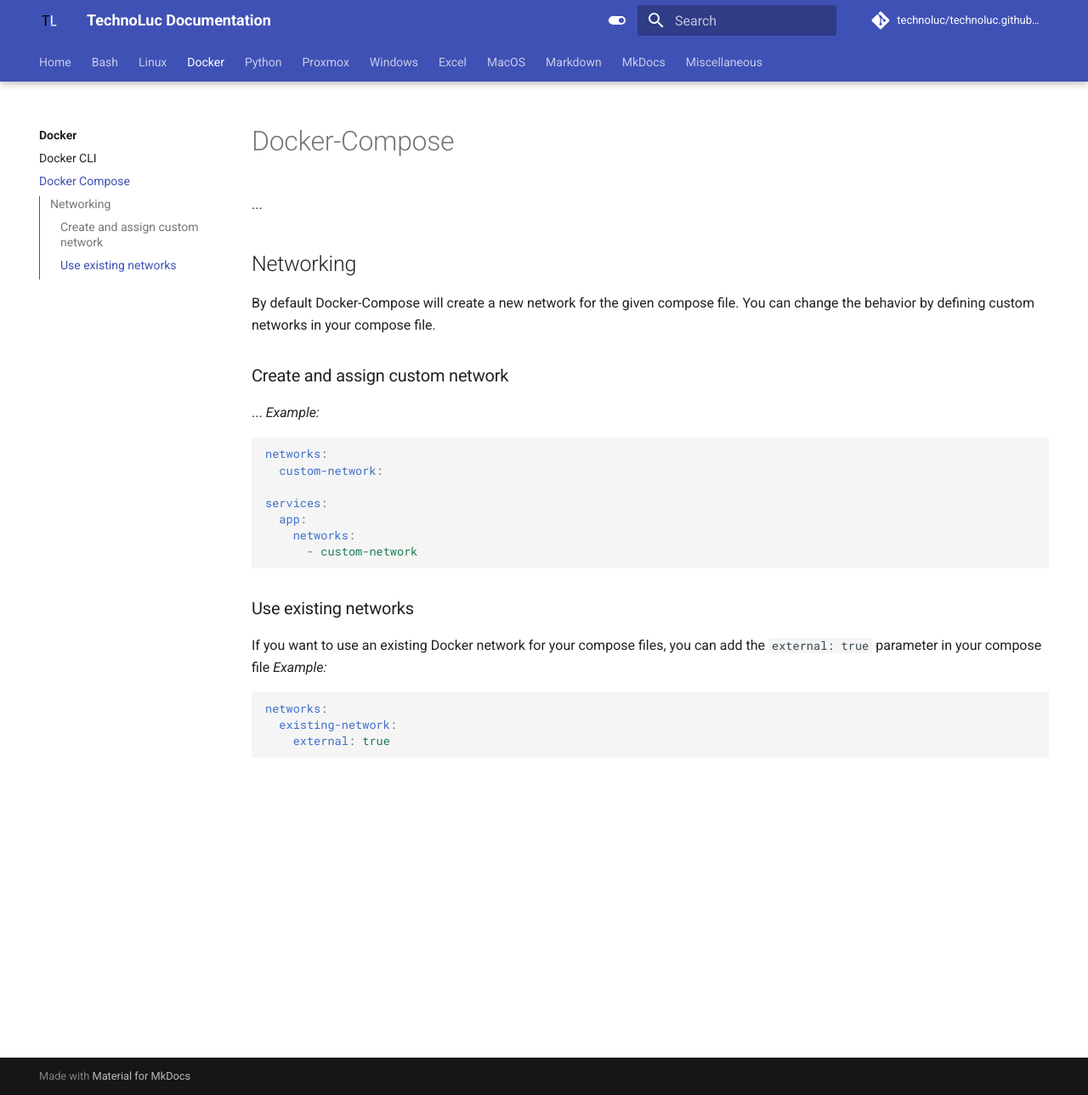
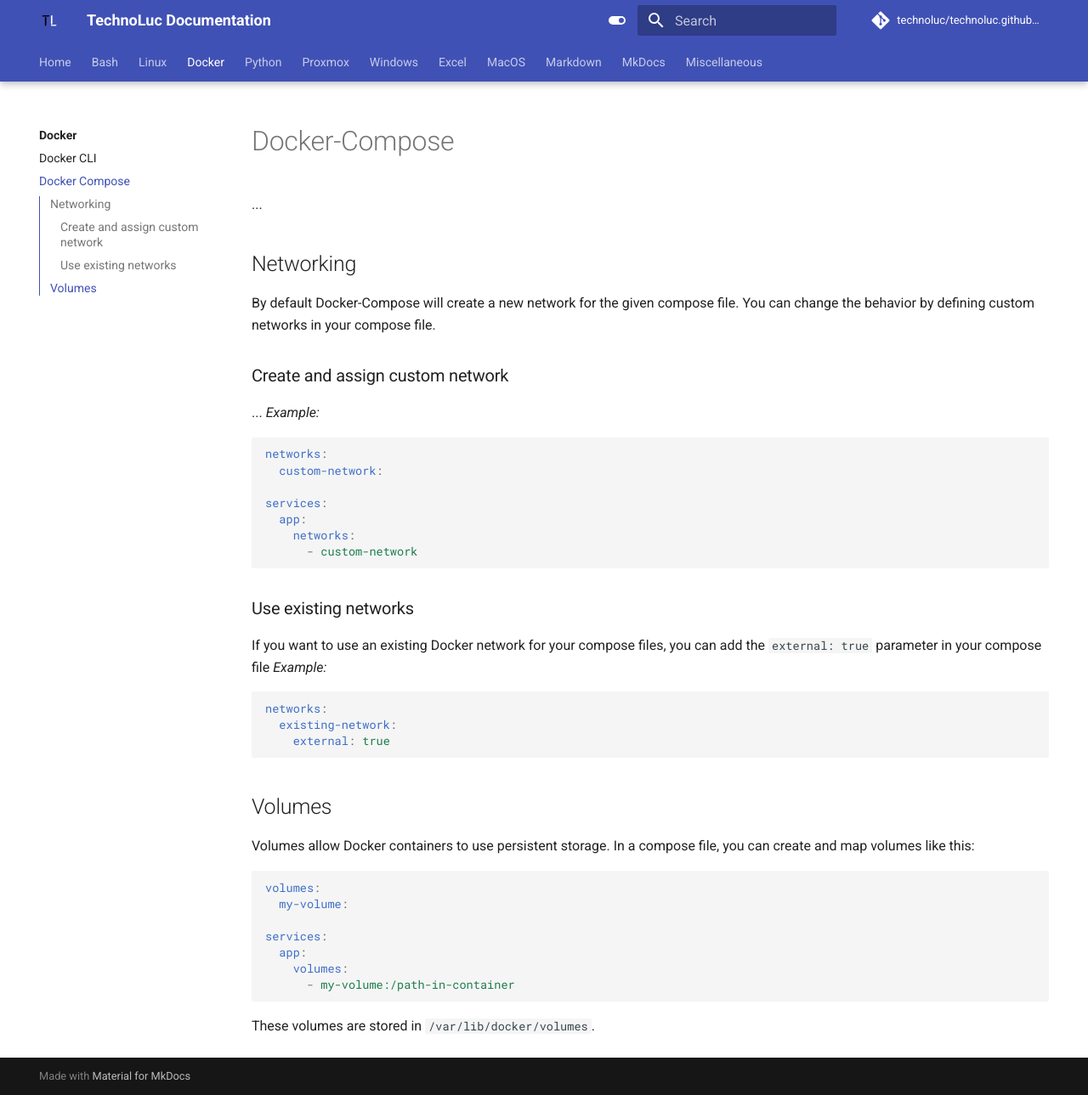
Before and after one commit to technoluc/technoluc.github.io, an MkDocs documentation site: the page built from docs/docker/docker-compose.md, in a window 1280 px wide and 1289 px high. Shown: the whole window at 85% size. Built offline with MkDocs 1.6.1 and Material for MkDocs 9.7.7, drawn with Linux system fonts in a browser that asks for light colours; comment, search, counter and statistics services are not loaded.

Commit message:
Update docker-compose.md

````diff
--- a/docs/docker/docker-compose.md
+++ b/docs/docker/docker-compose.md
@@ -23,3 +23,17 @@ networks:
   existing-network:
     external: true
 ```
+
+## Volumes
+Volumes allow Docker containers to use persistent storage. In a compose file, you can create and map volumes like this:
+```yaml
+volumes:
+  my-volume:
+
+services:
+  app:
+    volumes:
+      - my-volume:/path-in-container
+```
+
+These volumes are stored in `/var/lib/docker/volumes`.
````
